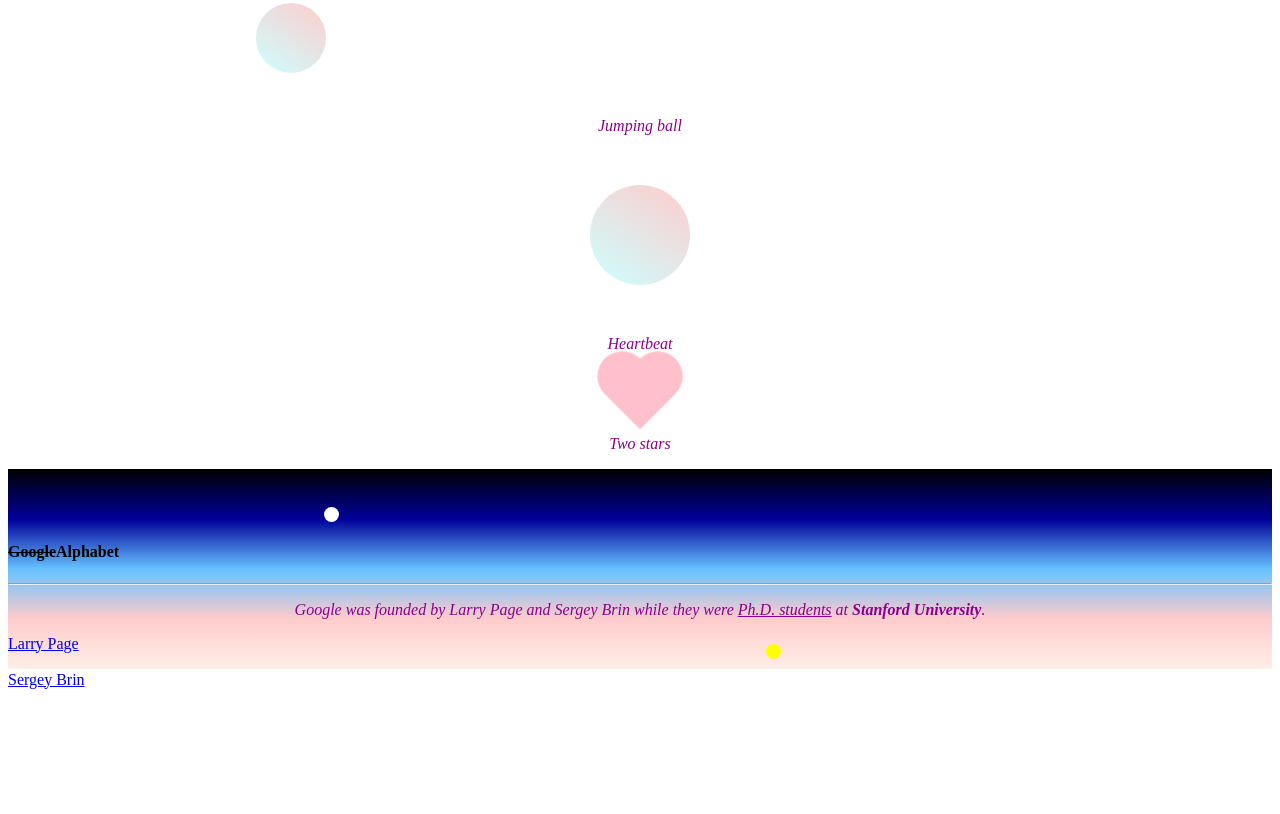
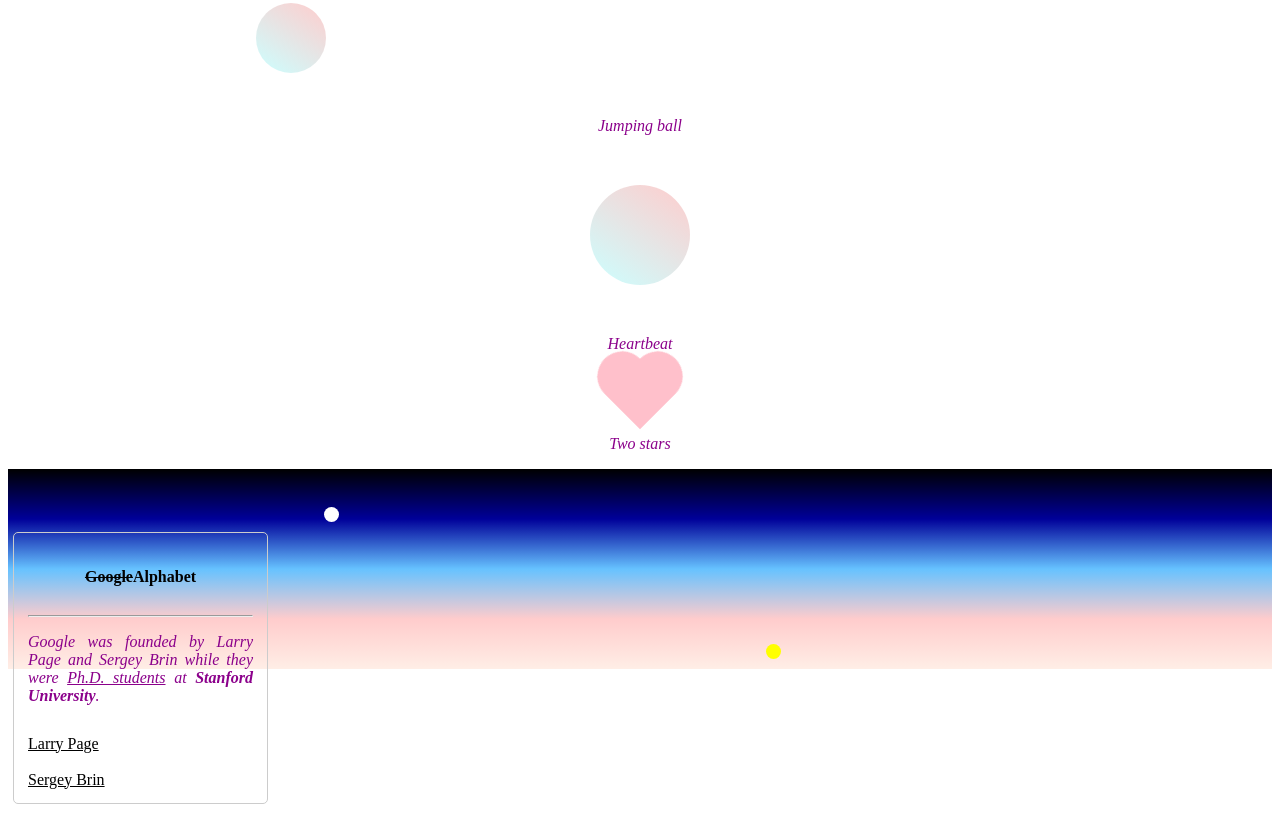
Before and after one commit to wrunika/Graphic-using-CSS, a plain HTML site: page index.html in a window 1280 px wide. Shown: the part 753-1567 px from the top of the page. Before the commit the page ends 1450 px from the top, so only its background shows below. Drawn offline with Linux system fonts and the light colour scheme.

Commit message:
feat: add styles for div with a horizontal line

```diff
--- a/style.css
+++ b/style.css
@@ -262,3 +262,29 @@ button:hover {
   height: 200px;
   background: linear-gradient(black, #000099, #66c2ff, #ffcccc, #ffeee6);
 }
+
+/* a horizontal line*/
+h4 {
+  text-align: center;
+  height: 25px;
+}
+.cardText p {
+  text-align: justify;
+}
+.links {
+  text-align: left;
+  color: black;
+}
+.fullCard {
+  width: 245px;
+  border: 1px solid #ccc;
+  border-radius: 5px;
+  margin: 10px 5px;
+  padding: 4px;
+}
+.cardContent {
+  padding: 10px;
+}
+.cardText {
+  margin-bottom: 30px;
+}
```
